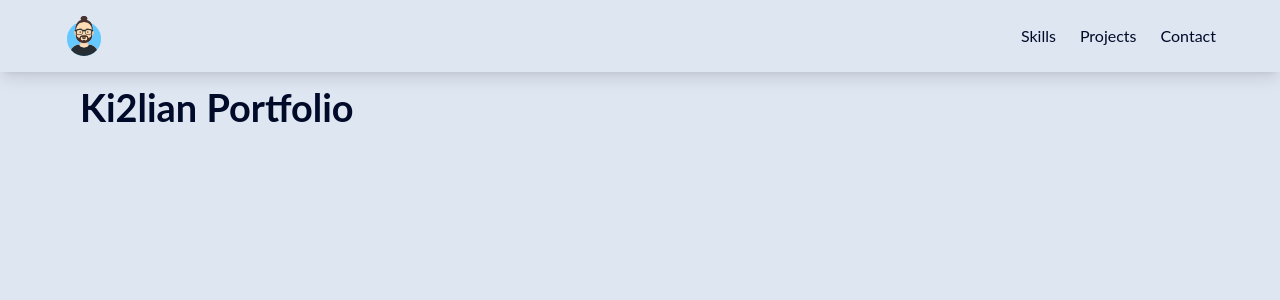
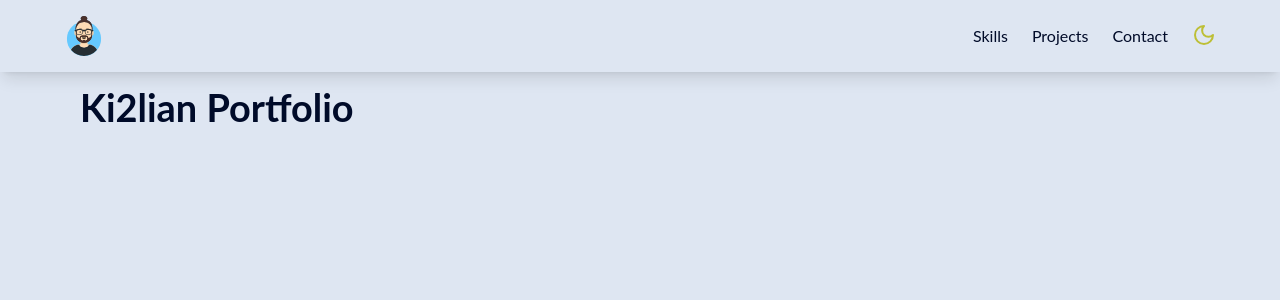
Before and after one commit to Ki2lian/Portfolio, a React (Vite) app: page / in a window 1280 px wide. Shown: the top 300 px of the page. Built offline with nearby package versions, Linux system fonts and the light colour scheme.

Commit message:
feat: Introduce dark mode using Zustand state management

```diff
--- a/src/app.router.tsx
+++ b/src/app.router.tsx
@@ -1,8 +1,20 @@
 import { Route, Routes } from 'react-router-dom';
 import HomePage from './pages/home';
 import Navbar from './components/navbar';
+import { useThemeStore } from './stores/useThemeStore';
+import { useEffect } from 'react';
 
 const AppRouter = () => {
+    const theme = useThemeStore((state) => state.theme);
+
+    useEffect(() => {
+        if (theme === 'dark') {
+            document.documentElement.classList.add('dark');
+        } else {
+            document.documentElement.classList.remove('dark');
+        }
+    }, [ theme ]);
+
     return (
         <>
             <Navbar />
--- /dev/null
+++ b/src/components/DarkModeButton.tsx
@@ -0,0 +1,16 @@
+import { useThemeStore } from '@/stores/useThemeStore';
+import { Button } from './ui/button';
+import { Moon, Sun } from 'lucide-react';
+
+const DarkModeButton = () => {
+    const toggleTheme = useThemeStore((state) => state.toggleTheme);
+    const theme = useThemeStore((state) => state.theme);
+
+    return (
+        <Button onClick={ toggleTheme } size="none">
+            { theme === 'dark' ? <Sun size={ 24 } /> : <Moon size={ 24 } /> }
+        </Button>
+    );
+};
+
+export default DarkModeButton;
--- a/src/components/navbar.tsx
+++ b/src/components/navbar.tsx
@@ -5,6 +5,7 @@ import avatarImage from '@/assets/images/avatar.svg';
 import { useState } from 'react';
 import { Button } from './ui/button';
 import { Menu, X } from 'lucide-react';
+import DarkModeButton from './DarkModeButton';
 
 const Navbar = () => {
     const { t } = useTranslation();
@@ -21,6 +22,7 @@ const Navbar = () => {
                     <img src={ avatarImage } alt="Avatar" className="size-10" />
                 </Link>
                 <div className="flex space-x-3 md:hidden">
+                    <DarkModeButton />
                     <Button onClick={ toggleMenu } size={ 'none' }>
                         <Menu size={ 32 } />
                     </Button>
@@ -57,6 +59,9 @@ const Navbar = () => {
                             <NavigationMenuItem>
                                 <Link to="#contact">{ t('navbar.contact') }</Link>
                             </NavigationMenuItem>
+                            <NavigationMenuItem>
+                                <DarkModeButton />
+                            </NavigationMenuItem>
                         </NavigationMenuList>
                     </NavigationMenu>
                 </div>
--- /dev/null
+++ b/src/stores/useThemeStore.tsx
@@ -0,0 +1,22 @@
+import { create } from 'zustand';
+import { persist } from 'zustand/middleware';
+
+interface ThemeState {
+    theme: 'light' | 'dark';
+    toggleTheme: ()=> void;
+  }
+
+export const useThemeStore = create<ThemeState>()(
+    persist(
+        (set) => ({
+            theme: 'light',
+            toggleTheme: () =>
+                set((state) => ({
+                    theme: state.theme === 'light' ? 'dark' : 'light',
+                })),
+        }),
+        {
+            name: 'theme',
+        },
+    ),
+);
```
